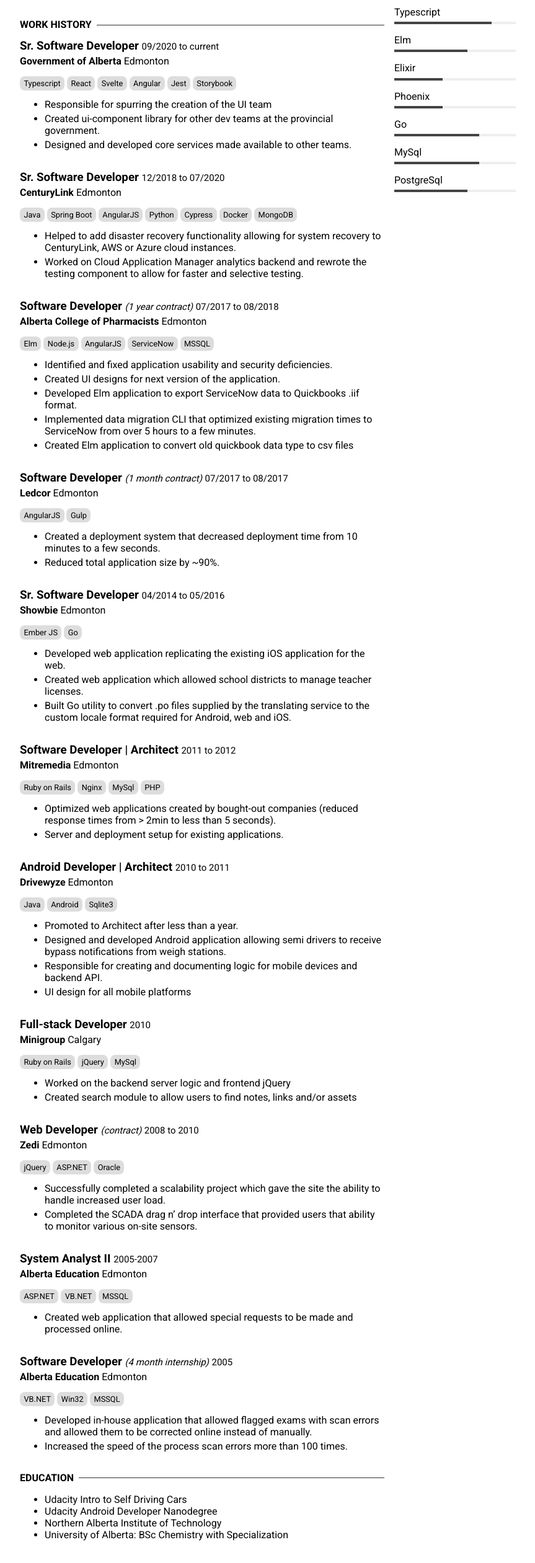
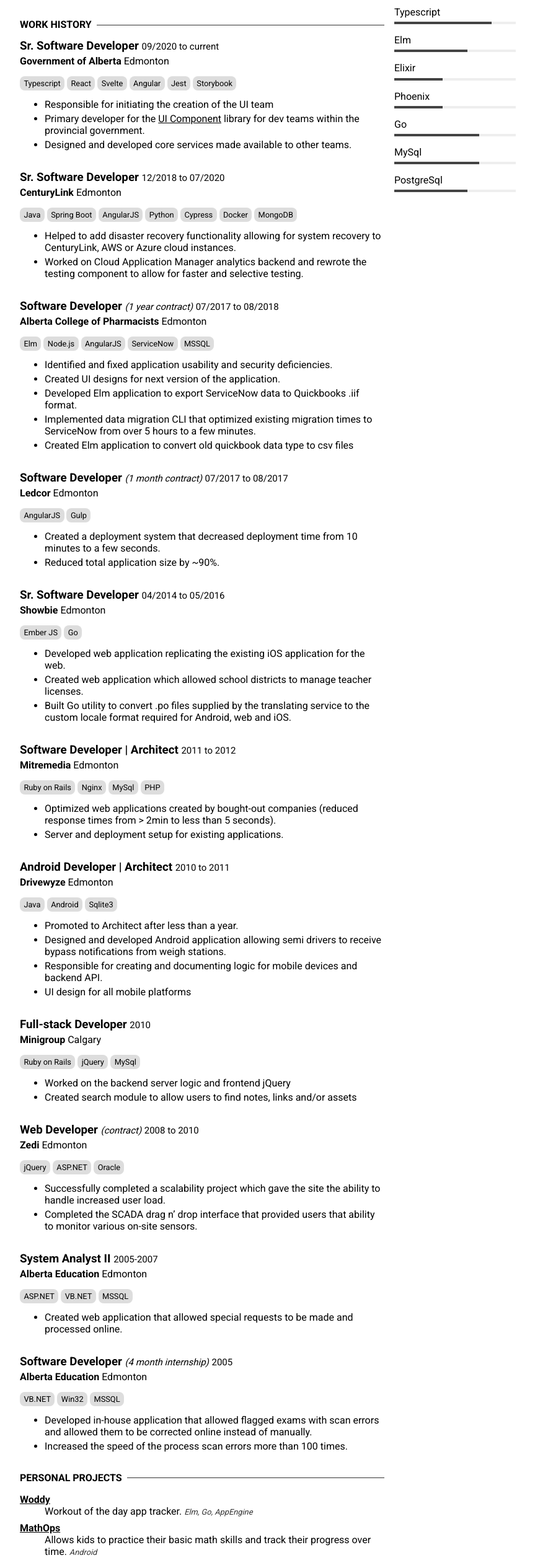
Before and after one commit to chrisolsen/chrisolsen.github.io, a plain HTML site: page index.html in a window 1280 px wide. Shown: the part 253-2775 px from the top of the page at 62% size, without its empty margins (208-1071 px from the left). Drawn offline with Linux system fonts and the light colour scheme.

Commit message:
add projects

```diff
--- a/index.html
+++ b/index.html
@@ -48,8 +48,8 @@
           <li>Storybook</li>
         </ul>
         <ul class="details">
-          <li>Responsible for spurring the creation of the UI team</li>
-          <li>Created ui-component library for other dev teams at the provincial government.</li>
+          <li>Responsible for initiating the creation of the UI team</li>
+          <li>Primary developer for the <a href="https://ui-components.alberta.ca/">UI Component</a> library for dev teams within the provincial government.</li>
           <li>Designed and developed core services made available to other teams.</li>
         </ul>
       </section>
@@ -224,6 +224,20 @@
       </section>
     </section>
 
+    <section id="projects">
+      <h2>Personal Projects</h2>
+      <dl>
+        <dt><a href="https://web.archive.org/web/20141217093507/http://woddy.com/">Woddy</a></dt>
+        <dd>Workout of the day app tracker. <em>Elm, Go, AppEngine</em></dd>
+        <dt><a href="https://apkgk.com/org.chrisolsen.mathops">MathOps</a></dt>
+        <dd>Allows kids to practice their basic math skills and track their progress over time. <em>Android</em></dd>
+        <dt><a href="https://web.archive.org/web/20150909011828/http://leaguesmart.com/">LeagueSmart</a></dt>
+        <dd>Created game schedules and provided score/stat entry. <em>RubyOnRails, MySql</em></dd>
+        <dt>Onlinelisting</dt>
+        <dd>Allowed real-estate agents to create personal sites. <em>RubyOnRails, MySql</em></dd>
+      </dl>
+    </section>
+
     <section id="education">
       <h2>Education</h2>
       <ul>
--- a/style.css
+++ b/style.css
@@ -1,8 +1,6 @@
 html, body {
   font-family: Roboto, 'Segoe UI', Tahoma, Geneva, Verdana, sans-serif;
   font-size: 16px;
-
-  --color-primary: #1260CC;
 }
 
 body {
@@ -75,7 +73,7 @@
   background: #333;
 }
 
-section#summary {
+section#summary, section#projects {
   margin-bottom: 2rem;
 }
 
@@ -123,6 +121,8 @@
   font-size: 0.8em;
 }
 
+/* skills */
+
 section#skills :where(dl, dt, dd) {
   padding: 0;
   margin: 0;
@@ -147,6 +147,20 @@
   border: none;
 }
 
+/* projects */
+
+section#projects dt {
+  font-weight: bold;
+}
+section#projects dd {
+  margin-bottom: 0.5rem;
+}
+section#projects em {
+  color: #333;
+}
+
+/* progress bar */
+
 ::-webkit-progress-bar {
   background-color: #eee;
 }
@@ -168,13 +182,13 @@
   body {
     display: block;
   }
-  dd, progress {
+  section#skills :where(dd, progress) {
     display: none;
   }
-  dt {
+  section#skills dt {
     display: inline;
   }
-  section.job, section#skills, section#education {
+  section.job, section#skills, section#education, section#projects {
     break-inside: avoid;
   }
 }
```
Also changed, not shown: 1 other file.
